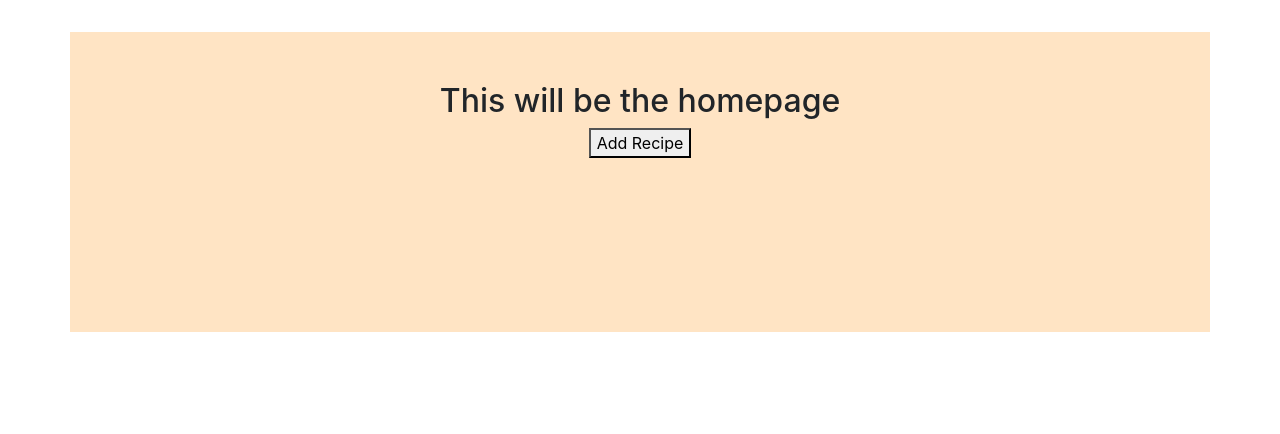
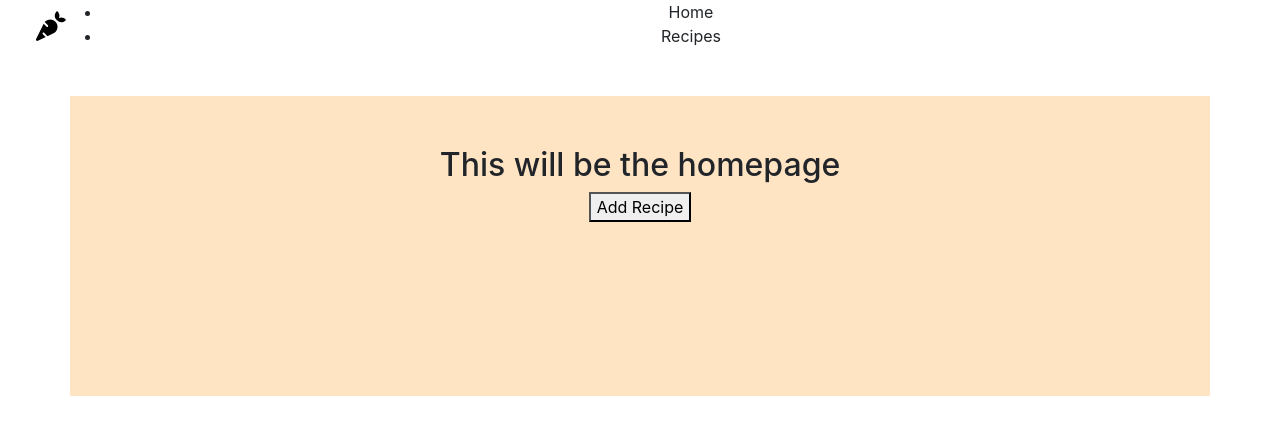
Before and after one commit to CodyBonsma/fam-recipes, a React (Create React App) app in the folder client/: page / in a window 1280 px wide. Shown: the top 434 px of the page. Built offline with nearby package versions, Linux system fonts and the light colour scheme; the HTML template or start-up script is replaced by a standard one.

Commit message:
working on navbar

```diff
--- a/client/src/App.js
+++ b/client/src/App.js
@@ -1,5 +1,6 @@
 import "./App.css";
 import Home from "./components/Home/Home";
+import Navbar from "./components/Navbar/Navbar";
 import SavedRecipes from "./components/Recipes/Recipes";
 import { BrowserRouter as Router, Route, Switch } from "react-router-dom";
 
@@ -7,6 +8,7 @@ function App() {
   return (
     <Router>
       <div className="App">
+        <Navbar/>
         <Switch>
           <Route exact path={["/", "/home"]}>
             <Home />
--- /dev/null
+++ b/client/src/components/Navbar/Navbar.css
@@ -0,0 +1,11 @@
+.nav-button {
+    font-size: 30px;
+    margin-right: 30px;
+    margin-left: 30px;
+    color: black;
+    background: transparent;
+    border: none;
+    cursor: pointer;
+    outline: none;
+    float: left;
+}
--- /dev/null
+++ b/client/src/components/Navbar/Navbar.jsx
@@ -0,0 +1,21 @@
+import React from "react";
+import { FaBeer, FaCarrot } from "react-icons/fa";
+import "./Navbar.css"
+
+const Navbar = () => {
+  return (
+    <>
+      <div className="navBar">
+        <button className="nav-button">
+          <FaCarrot />
+        </button>
+        <ul>
+          <li href="/">Home</li>
+          <li href="/savedrecipes">Recipes</li>
+        </ul>
+      </div>
+    </>
+  );
+};
+
+export default Navbar;
--- a/client/src/utils/connect.js
+++ b/client/src/utils/connect.js
@@ -10,7 +10,6 @@ export default {
   },
 
   deleteRecipe: (recipeID) => {
-    console.log("COMING INTO CONNECT", recipeID);
     return axios.delete("/api/recipe/", { data: { recipeID } });
   },
 };
--- a/package.json
+++ b/package.json
@@ -35,6 +35,7 @@
     "path": "^0.12.7",
     "query-string": "^6.13.8",
     "react-dom": "^17.0.1",
+    "react-icons": "^4.2.0",
     "react-router-dom": "^5.2.0"
   }
 }
```
Also changed, not shown: 2 other files (tests, documents, lock files or other folders).
